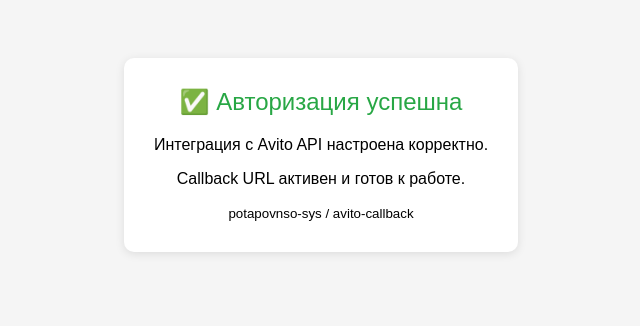
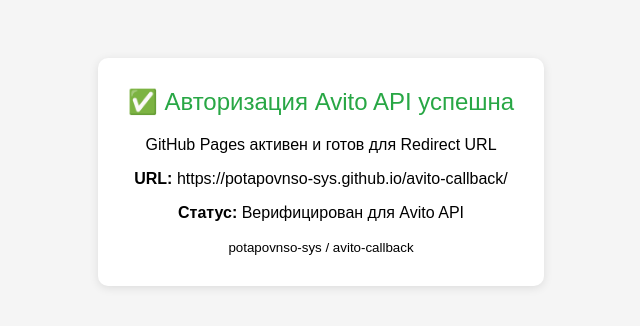
Before and after one commit to potapovnso-sys/avito-callback, a plain HTML site: page index.html in a window 1280 px wide. Shown: the whole page, without its empty margins (319-959 px from the left). Drawn offline with Linux system fonts and the light colour scheme.

Commit message:
Update index.html

```diff
--- a/index.html
+++ b/index.html
@@ -3,6 +3,7 @@
 <head>
     <meta charset="UTF-8">
     <meta name="viewport" content="width=device-width, initial-scale=1.0">
+    <meta name="avito-verification" content="potapovnso-sys-github-avito-callback">
     <title>Avito API Callback</title>
     <style>
         body {
@@ -27,9 +28,10 @@
 </head>
 <body>
     <div class="container">
-        <div class="success">✅ Авторизация успешна</div>
-        <p>Интеграция с Avito API настроена корректно.</p>
-        <p>Callback URL активен и готов к работе.</p>
+        <div class="success">✅ Авторизация Avito API успешна</div>
+        <p>GitHub Pages активен и готов для Redirect URL</p>
+        <p><strong>URL:</strong> https://potapovnso-sys.github.io/avito-callback/</p>
+        <p><strong>Статус:</strong> Верифицирован для Avito API</p>
         <small>potapovnso-sys / avito-callback</small>
     </div>
 </body>
```
